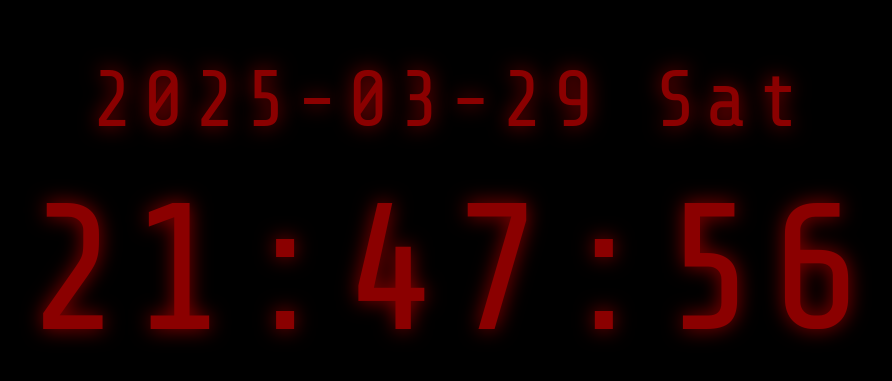
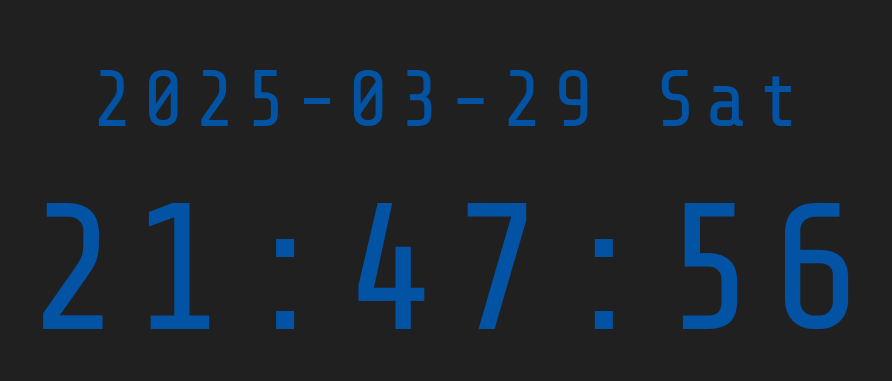
Before and after one commit to cameronr/pi-clock, a plain HTML site: page index.html in a window 1280 px wide. Shown: the part 184-565 px from the top of the page, without its empty margins (191-1083 px from the left). Drawn offline with nearby package versions, Linux system fonts and the light colour scheme.

Commit message:
feat: show current temp
Also include Kep's color tweaks

```diff
--- a/index.html
+++ b/index.html
@@ -19,7 +19,7 @@
       }
 
       body {
-        background: #000000;
+        background: #202020;
         margin: 0; /* Reset default body margin */
       }
 
@@ -30,16 +30,15 @@
 
       #clock {
         font-family: "Share Tech Mono", monospace;
-        color: #ffffff;
         text-align: center;
         position: absolute;
         left: 50%;
         top: 50%;
         transform: translate(-50%, -50%);
-        color: #8b0000;
-        text-shadow:
-          0 0 20px rgba(179, 0, 0, 0.8),
-          0 0 20px rgba(179, 0, 0, 0);
+        color: #0353a4;
+        /* text-shadow: */
+        /*   0 0 20px rgba(179, 0, 0, 0.8), */
+        /*   0 0 20px rgba(179, 0, 0, 0); */
       }
 
       .time {
@@ -167,7 +166,8 @@
             // Format temperature display with high/low from daily data
             const tempMin = Math.round(today.temperatureMin);
             const tempMax = Math.round(today.temperatureMax);
-            clock.weatherTemp = `${tempMin}°F / ${tempMax}°F`;
+            const temp = Math.round(current.temperature);
+            clock.weatherTemp = `${temp}°F H: ${tempMax}°F`;
 
             // Set weather icon based on icon string from API
             clock.weatherIcon = getPirateWeatherIcon(current.icon);
```
